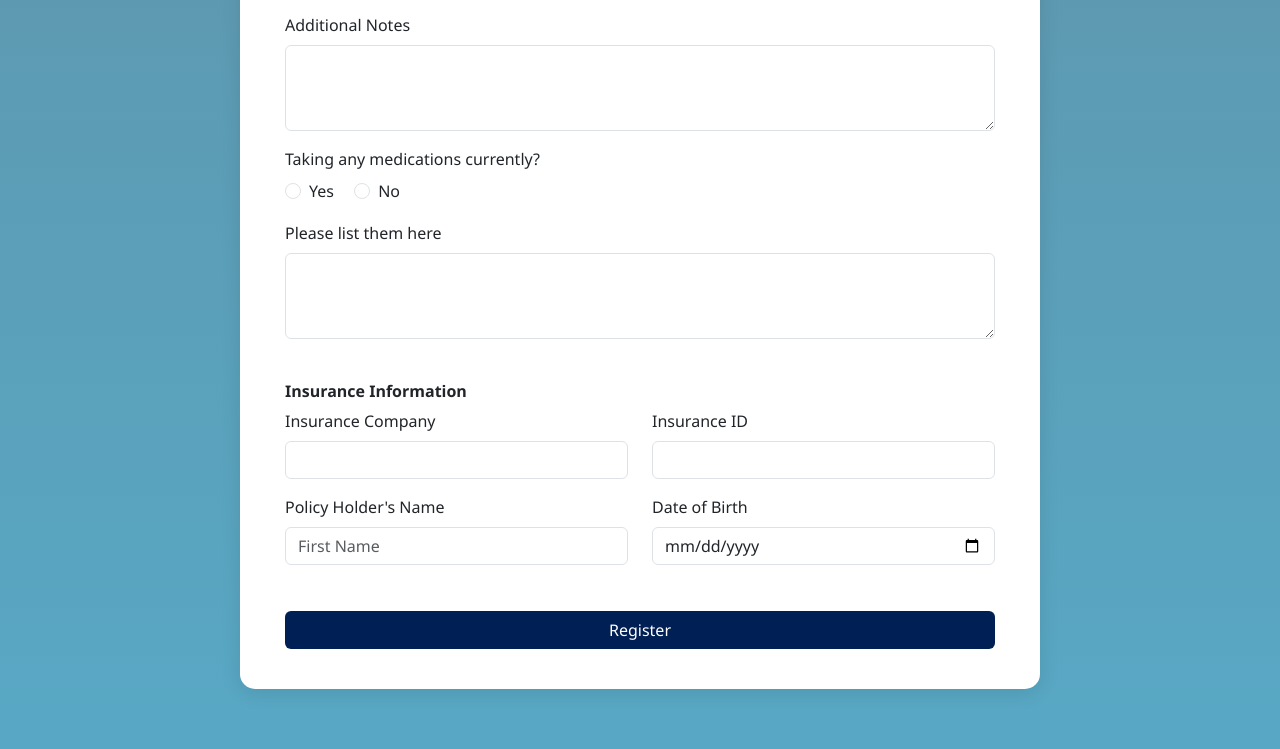
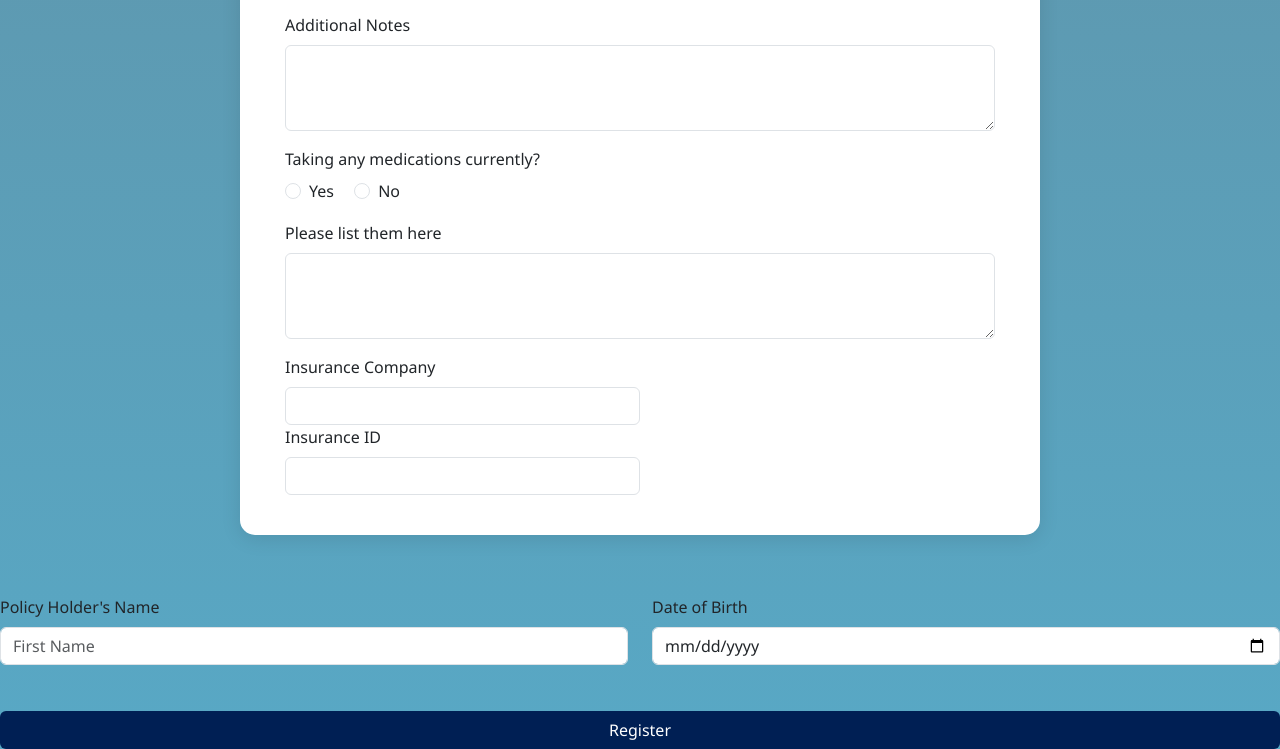
Before and after one commit to mterzii/Gazimagusa-Appointment-System, a plain HTML site: page Client/Register/Register.html in a window 1280 px wide. Shown: the part 1270-2019 px from the top of the page. Drawn offline with nearby package versions, Linux system fonts and the light colour scheme.

Commit message:
some register details deleted

```diff
--- a/Client/Register/Register.html
+++ b/Client/Register/Register.html
@@ -222,9 +222,7 @@
           <textarea class="form-control" rows="3"></textarea>
         </div>
 
-        <!-- Insurance -->
-        <div class="section-title">Insurance Information</div>
-        <div class="row mb-3">
+
           <div class="col-md-6">
             <label class="form-label">Insurance Company</label>
             <input type="text" class="form-control" />
```
Also changed, not shown: 1 other file.
